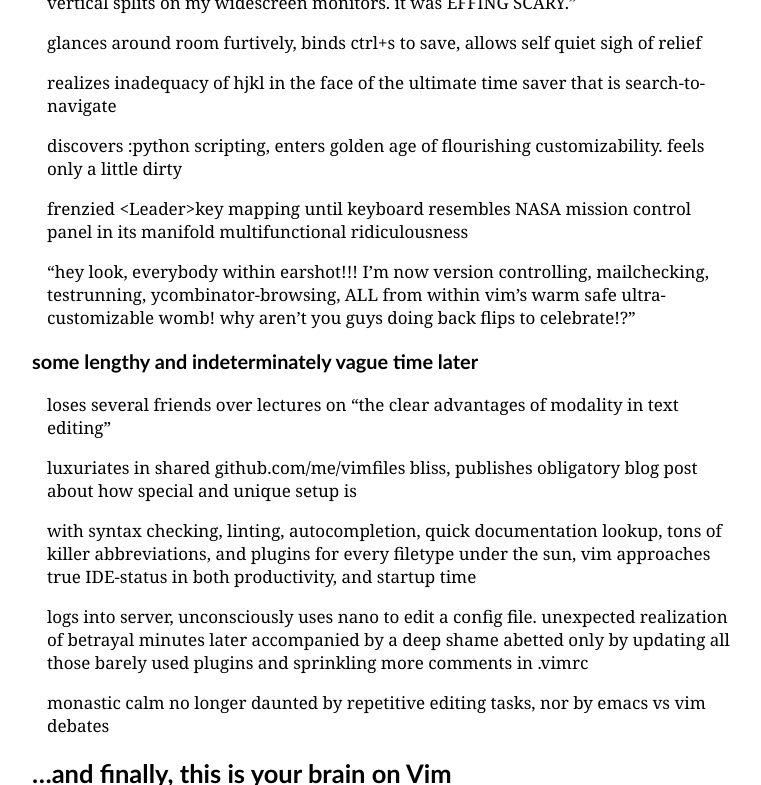
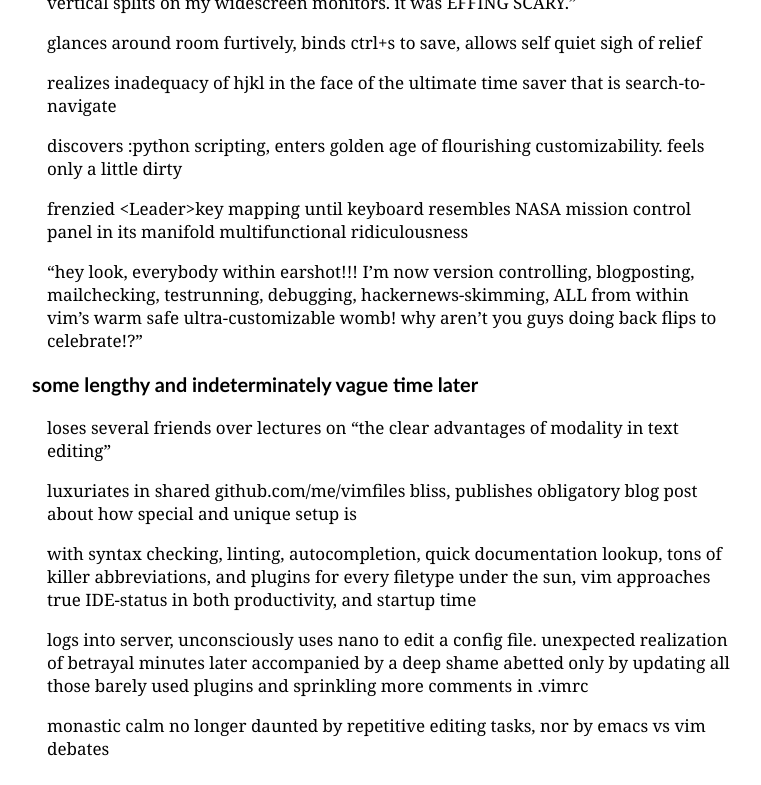
Before and after one commit to kevinw/kevinw.github.com, a Jekyll site: the page built from _posts/2010-12-15-this-is-your-brain-on-vim.markdown, in a window 1280 px wide and 900 px high, scrolled down 2905 px, cut to the strip 0-785 px from the top of the window. Shown: the whole strip, without its empty margins (258-1019 px from the left). Built offline with Jekyll 4.4.1, drawn with Linux system fonts in a browser that asks for light colours; comment, search, counter and statistics services are not loaded.

Commit message:
more fixes.

```diff
--- a/_posts/2010-12-15-this-is-your-brain-on-vim.markdown
+++ b/_posts/2010-12-15-this-is-your-brain-on-vim.markdown
@@ -104,7 +104,7 @@
 
 frenzied &lt;Leader&gt;key mapping until keyboard resembles NASA mission control panel in its manifold multifunctional ridiculousness
 
-"hey look, everybody within earshot!!! I'm now version controlling, mailchecking, testrunning, ycombinator-browsing, ALL from within vim's warm safe ultra-customizable womb! why aren't you guys doing back flips to celebrate!?"
+"hey look, everybody within earshot!!! I'm now version controlling, blogposting, mailchecking, testrunning, debugging, hackernews-skimming, ALL from within vim's warm safe ultra-customizable womb! why aren't you guys doing back flips to celebrate!?"
 
 ### some lengthy and indeterminately vague time later
 
```
